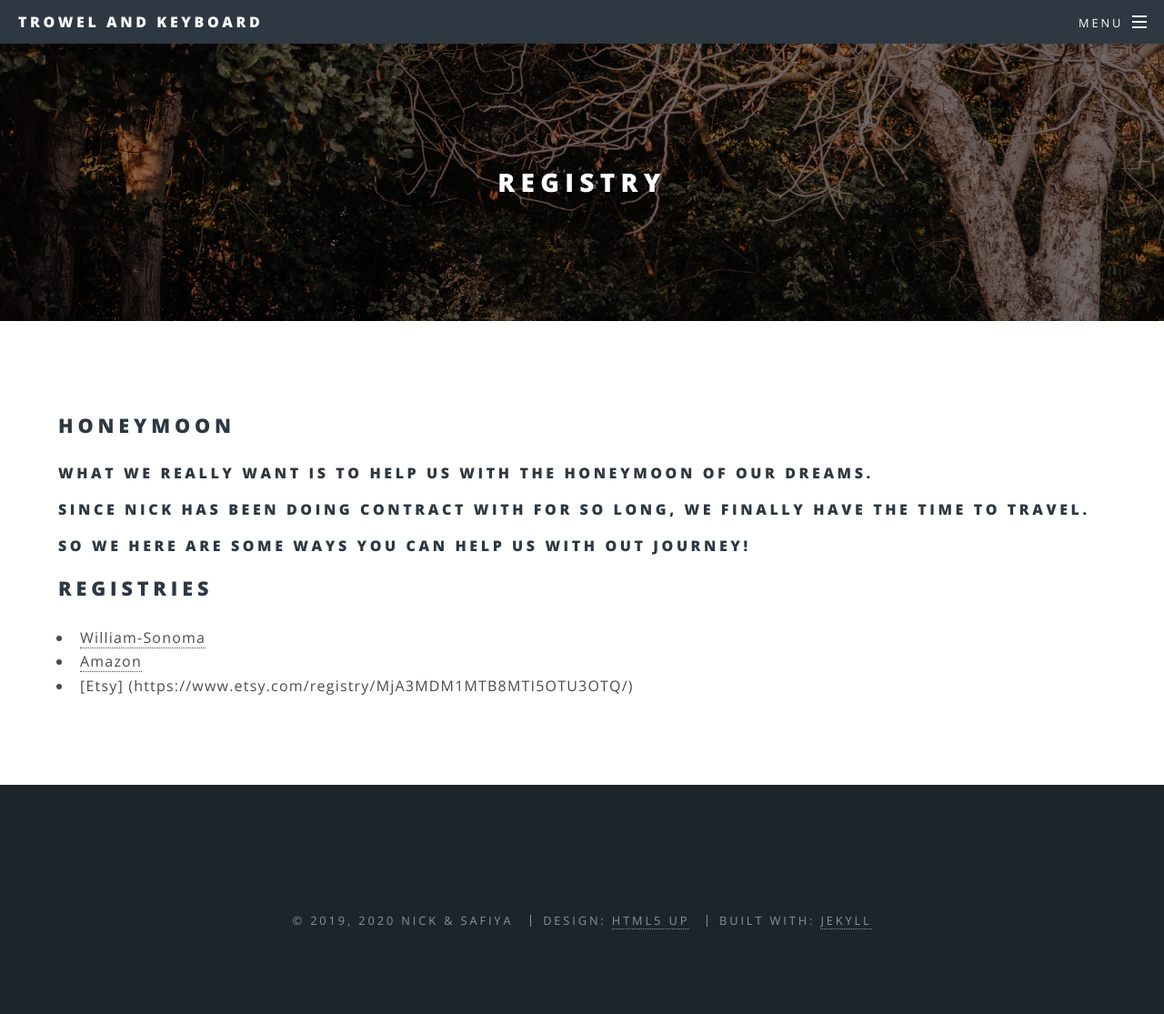
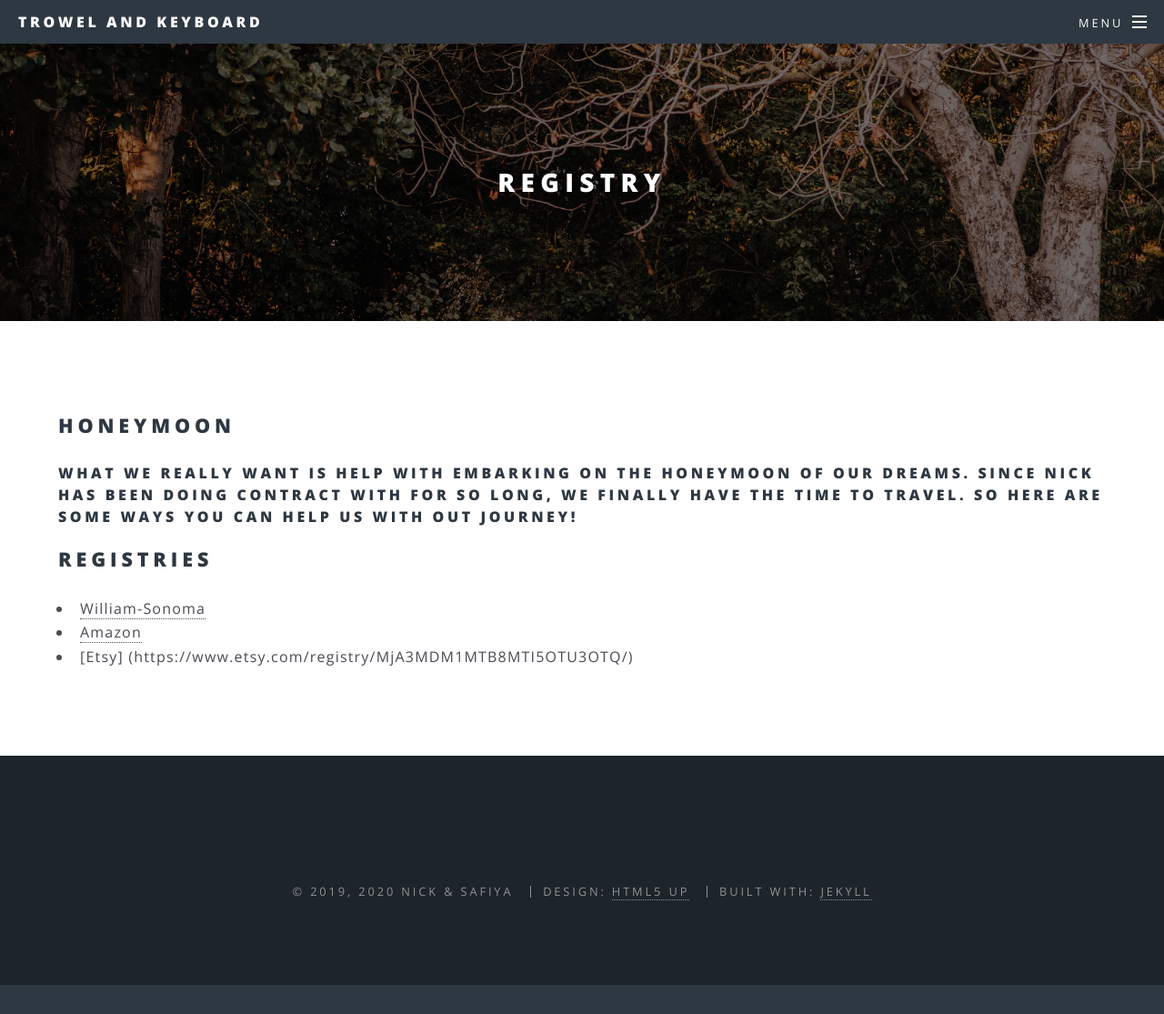
Before and after one commit to trowelandkeyboard/trowelandkeyboard.github.io, a Jekyll site: the page built from registry.md, in a window 1280 px wide and 1115 px high. Shown: the whole window at 91% size. Built offline with Jekyll 4.4.1, drawn with Linux system fonts in a browser that asks for light colours.

Commit message:
Update registry.md

```diff
--- a/registry.md
+++ b/registry.md
@@ -4,9 +4,7 @@ title: Registry
 permalink: /registry/
 ---
 ## Honeymoon
-#### What we really want is to help us with the honeymoon of our dreams.
-#### Since Nick has been doing contract with for so long, we finally have the time to travel.
-#### So we here are some ways you can help us with out journey!
+#### What we really want is help with embarking on the honeymoon of our dreams. Since Nick has been doing contract with for so long, we finally have the time to travel. So here are some ways you can help us with out journey!
 
 ## Registries
 
```
